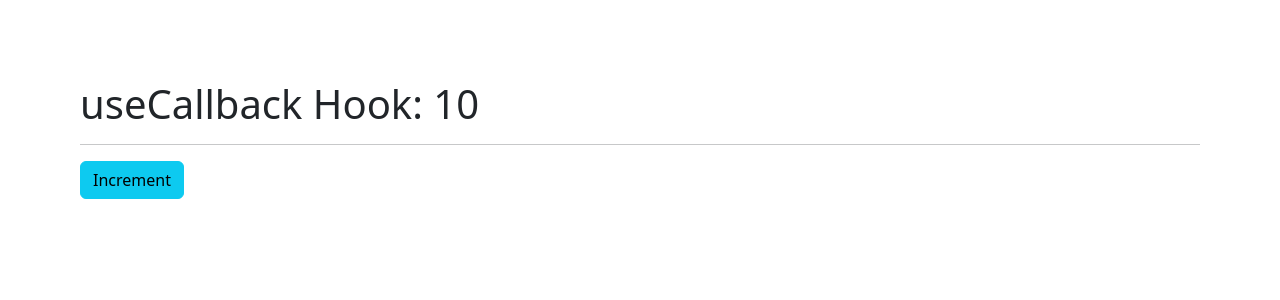
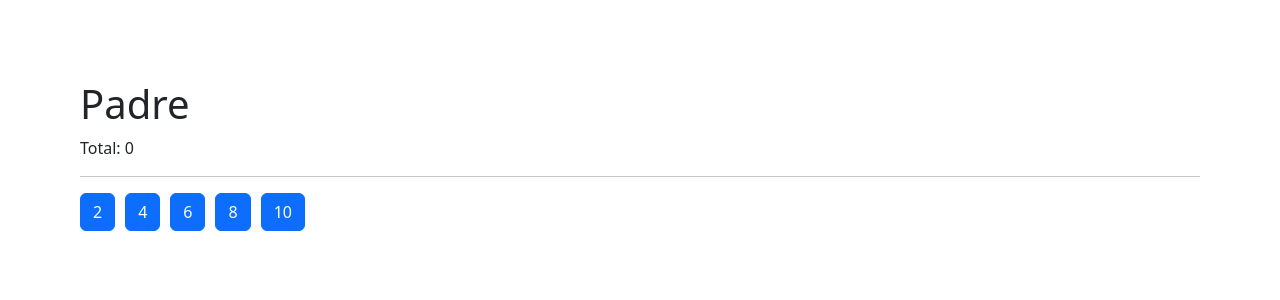
Before and after one commit to Yadira-Ferrer/React-Projects, a React (Vite) app in the folder 05-hook-app/: page / in a window 1280 px wide. Shown: the top 300 px of the page. Built offline with nearby package versions, Linux system fonts and the light colour scheme.

Commit message:
Task practice React.memo and useCallback

```diff
--- /dev/null
+++ b/05-hook-app/src/07-tarea-memo/Hijo.jsx
@@ -0,0 +1,14 @@
+import React from 'react';
+
+export const Hijo = React.memo(({ numero, incrementar }) => {
+  console.log('  Me volví a generar :(  ');
+
+  return (
+    <button
+      className="btn btn-primary mr-3"
+      onClick={() => incrementar(numero)}
+    >
+      {numero}
+    </button>
+  );
+});
--- /dev/null
+++ b/05-hook-app/src/07-tarea-memo/Padre.jsx
@@ -0,0 +1,29 @@
+import { Hijo } from './Hijo';
+import { useCallback, useState } from 'react';
+
+export const Padre = () => {
+  const numeros = [2, 4, 6, 8, 10];
+  const [valor, setValor] = useState(0);
+
+  const incrementar = useCallback((num) => {
+    setValor((valor) => valor + num);
+  }, []);
+
+  /* const incrementar = (num) => {
+    setValor(valor + num);
+  }; */
+
+  return (
+    <div>
+      <h1>Padre</h1>
+      <p> Total: {valor} </p>
+
+      <hr />
+
+      {numeros.map((n) => (
+        <Hijo key={n} numero={n} incrementar={incrementar} />
+      ))}
+      {/* <Hijo /> */}
+    </div>
+  );
+};
--- a/05-hook-app/src/main.jsx
+++ b/05-hook-app/src/main.jsx
@@ -1,6 +1,7 @@
 import React from 'react';
 import ReactDOM from 'react-dom/client';
-import { CallbackHook } from './06-memos/CallbackHook';
+import { Padre } from './07-tarea-memo/Padre';
+//import { CallbackHook } from './06-memos/CallbackHook';
 //import { MemoHook } from './06-memos/MemoHook';
 //import { Memorize } from './06-memos/Memorize';
 //import { Layout } from './05-useLayoutEffect/Layout';
@@ -15,6 +16,6 @@
 
 ReactDOM.createRoot(document.getElementById('root')).render(
   //<React.StrictMode>
-  <CallbackHook />
+  <Padre />
   //</React.StrictMode>
 );
```
